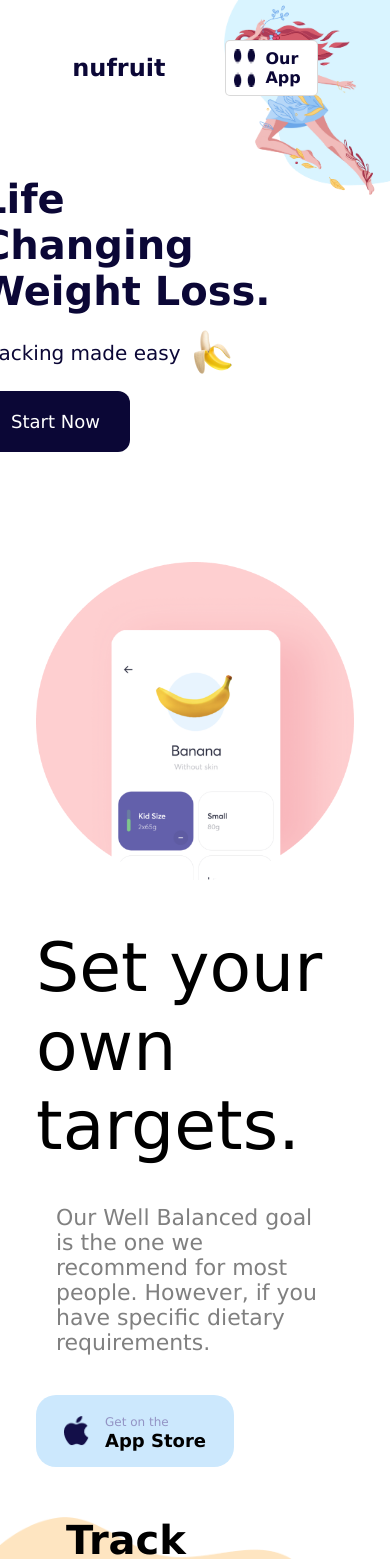
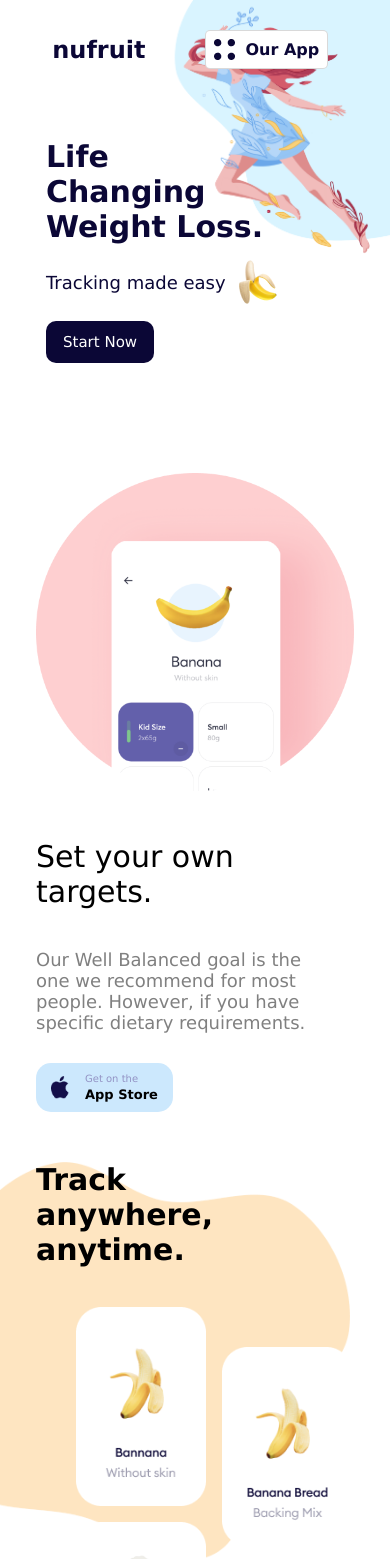
Before and after one commit to kazimorwan498/Nu-Fruit, a plain HTML site: page index.html in a window 390 px wide. Shown: the top 1559 px of the page. Drawn offline with Linux system fonts and the light colour scheme.

Commit message:
Version 1.1

```diff
--- a/css/responsive.css
+++ b/css/responsive.css
@@ -14,23 +14,23 @@
         }
 
         .target-section-details-button {
+            & h3 {
+                font-size: 16px;
+            }
+
             & span {
-                padding: 0;
                 font-size: 12px;
             }
         }
     }
 
     .track-section {
-
         .track-left-section {
-
             & h2 {
                 font-size: 70px;
             }
         }
         .track-right-section {
-
             & h3 {
                 font-size: 35px;
                 padding-inline: 1rem;
@@ -52,19 +52,63 @@
         margin-top: 50px;
     }
 
+    button {
+        padding: 12px 17px;
+        border-radius: 10px;
+        font-size: 15px;
+    }
     /* Common css style end */
+
+    .nav-bar {
+        padding: 10px 20px;
+    }
+
+    .banner-img {
+        width: 65dvw;
+    }
+
     .banner-section {
         padding: 60px 16px;
         position: relative;
-        right: 115px;
+        right: 50px;
 
         & h1 {
-            font-size: 40px;
+            font-size: 30px;
         }
 
         & p {
             padding: 16px 0;
-            font-size: 20px;
+            font-size: 18px;
+        }
+    }
+
+    .target-section {
+        .target-section-details h2 {
+            font-size: 30px;
+        }
+
+        .target-section-details p {
+            padding: 40px 20px 30px 0;
+            font-size: 18px;
+        }
+
+        .target-section-details-button {
+            padding: 10px 15px;
+            border-radius: 15px;
+
+            & img {
+                width: 18px;
+            }
+
+            & div {
+                & h3 {
+                    font-size: 13px;
+                }
+
+                & span {
+                    font-size: 10px;
+                }
+            }
         }
     }
 
@@ -74,8 +118,10 @@
         }
 
         .track-left-section {
+            margin-left: 0;
+
             & h2 {
-                font-size: 40px;
+                font-size: 30px;
             }
 
             .track-img-grid-section {
@@ -91,7 +137,7 @@
 
         .track-right-section {
             & h3 {
-                font-size: 24px;
+                font-size: 18px;
                 padding-right: 0;
             }
 
@@ -99,8 +145,20 @@
                 gap: 16px;
                 margin-top: 24px;
 
+                & img {
+                    width: 75px;
+                }
+
                 & div {
                     padding-top: 16px;
+
+                    & h2 {
+                        font-size: 18px;
+                    }
+
+                    & p {
+                        font-size: 16px;
+                    }
                 }
             }
         }
@@ -112,7 +170,7 @@
 
     /* Join Section */
     .join {
-        margin: 80px auto;
+        margin: 80px auto 50px;
         border-radius: 24px;
         grid-template-columns: repeat(1, minmax(0, 1fr));
 
@@ -120,22 +178,36 @@
             margin: 16px;
 
             & h2 {
-                font-size: 40px;
+                font-size: 30px;
             }
 
             .join-section-details-button {
                 gap: 12px;
-                padding: 12px 24px;
-                border-radius: 14px;
+                padding: 10px 15px;
+                border-radius: 15px;
 
                 & img {
-                    width: 20px;
+                    width: 18px;
                 }
 
-                & h3 {
-                    font-size: 16px;
+                & div {
+                    display: flex;
+                    flex-direction: column;
+                    gap: 3px;
+
+                    & h3 {
+                        font-size: 13px;
+                    }
+
+                    & span {
+                        font-size: 10px;
+                    }
                 }
             }
         }
     }
+
+    .copyright {
+        font-size: 12px;
+    }
 }
--- a/css/style.css
+++ b/css/style.css
@@ -50,9 +50,16 @@ body {
         border: 1px solid rgba(from var(--gray-clr) r g b / 0.3);
         padding: 8px;
         display: flex;
+        align-items: center;
         gap: 10px;
         font-weight: 600;
         border-radius: 5px;
+        text-wrap: nowrap;
+
+        & img {
+            width: 21px;
+            height: 21px;
+        }
     }
 }
 
@@ -133,6 +140,11 @@ button {
             width: 25px;
         }
 
+        & div {
+            display: flex;
+            flex-direction: column;
+            gap: 3px;
+
             & span {
                 font-size: 12px;
                 color: var(--periwinkle-clr);
@@ -142,6 +154,7 @@ button {
             & h3 {
                 font-size: 18px;
                 font-weight: 600;
+            }
         }
     }
 }
--- a/index.html
+++ b/index.html
@@ -6,6 +6,7 @@
     <meta name="viewport" content="width=device-width, initial-scale=1.0">
     <meta name="author" content="Kazi Morwan">
     <title>NuFruit - Health Care Service</title>
+    <link rel="shortcut icon" href="./img/favicon.ico" type="image/x-icon">
     <link rel="stylesheet" href="./css/style.css">
     <link rel="stylesheet" href="./css/responsive.css">
 </head>
```
Also changed, not shown: img/favicon.ico (added), 2 other files. Lines whose indentation alone changed are shown as unchanged.
